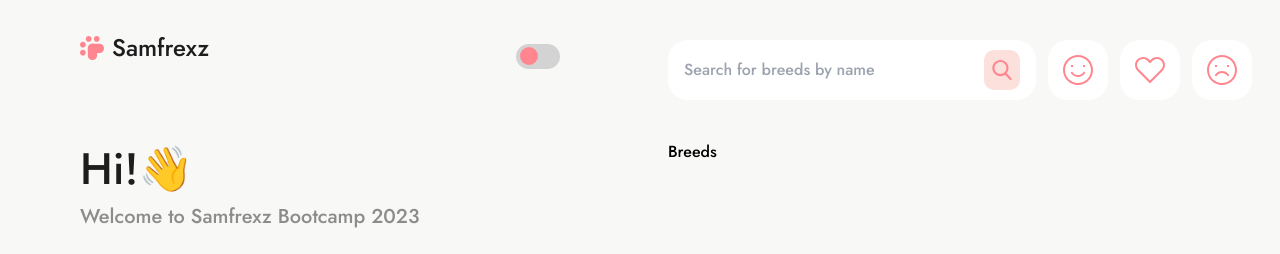
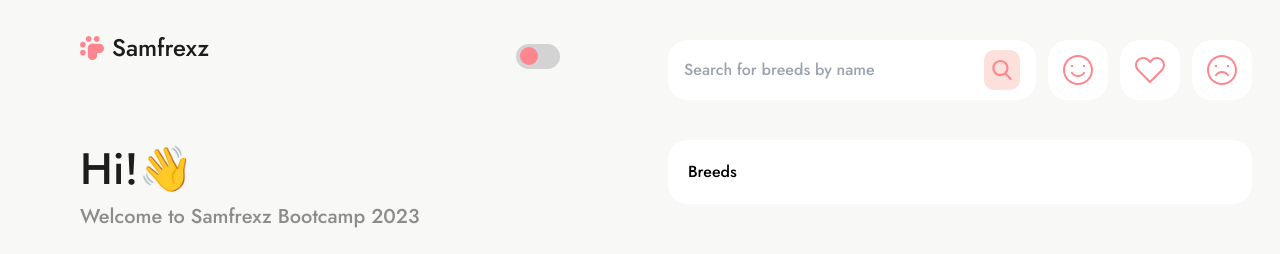
Before and after one commit to samfrexz619/paws-app, a React (Vite) app: page /breeds in a window 1280 px wide. Shown: the top 254 px of the page. Built offline with nearby package versions, Linux system fonts and the light colour scheme.

Commit message:
add dependencies

```diff
--- a/package.json
+++ b/package.json
@@ -11,10 +11,13 @@
     "preview": "vite preview"
   },
   "dependencies": {
+    "@reduxjs/toolkit": "^2.0.1",
     "@types/node": "^20.8.0",
+    "@types/react-redux": "^7.1.33",
     "axios": "^1.5.1",
     "react": "^18.2.0",
     "react-dom": "^18.2.0",
+    "react-redux": "^9.0.4",
     "sass": "^1.68.0",
     "sass-loader": "^13.3.2"
   },
--- a/src/pages/Breeds.tsx
+++ b/src/pages/Breeds.tsx
@@ -3,7 +3,9 @@
 
 const Breeds = () => {
   return (
-    <div>Breeds</div>
+    <section className="bg-white rounded-20 p-5 w-full dark:bg-grey_black">
+      <div>Breeds</div>
+    </section>
   )
 }
 
```
Also changed, not shown: 1 other file (tests, documents, lock files or other folders).
